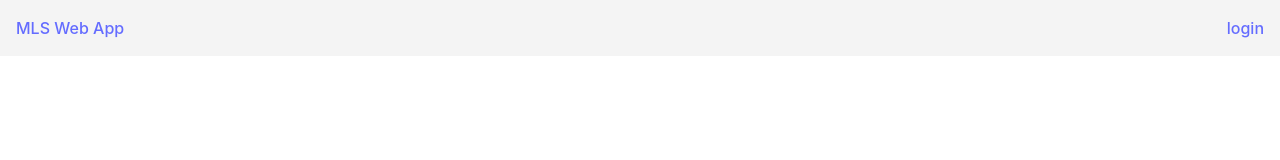
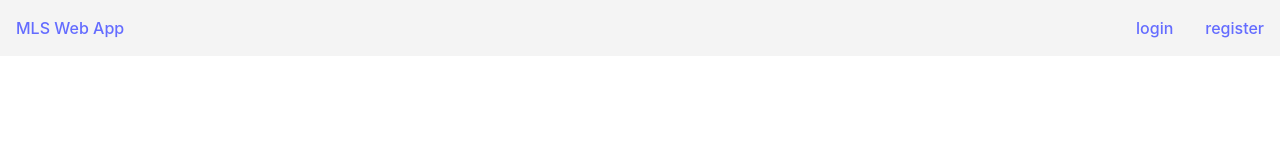
Before and after one commit to kelseywarren/API-documentation, a React (Vite) app in the folder client/: page /register in a window 1280 px wide. Shown: the top 160 px of the page. Built offline with nearby package versions, Linux system fonts and the light colour scheme.

Commit message:
Add register to navbar

```diff
--- a/client/src/components/navbar/navbar.jsx
+++ b/client/src/components/navbar/navbar.jsx
@@ -8,6 +8,7 @@ function Navbar() {
             <ul>
                 <li>
                     <a href="/login">login</a>
+                    <a href="/register">register</a>
                 </li>
             </ul>
         </nav>
```
